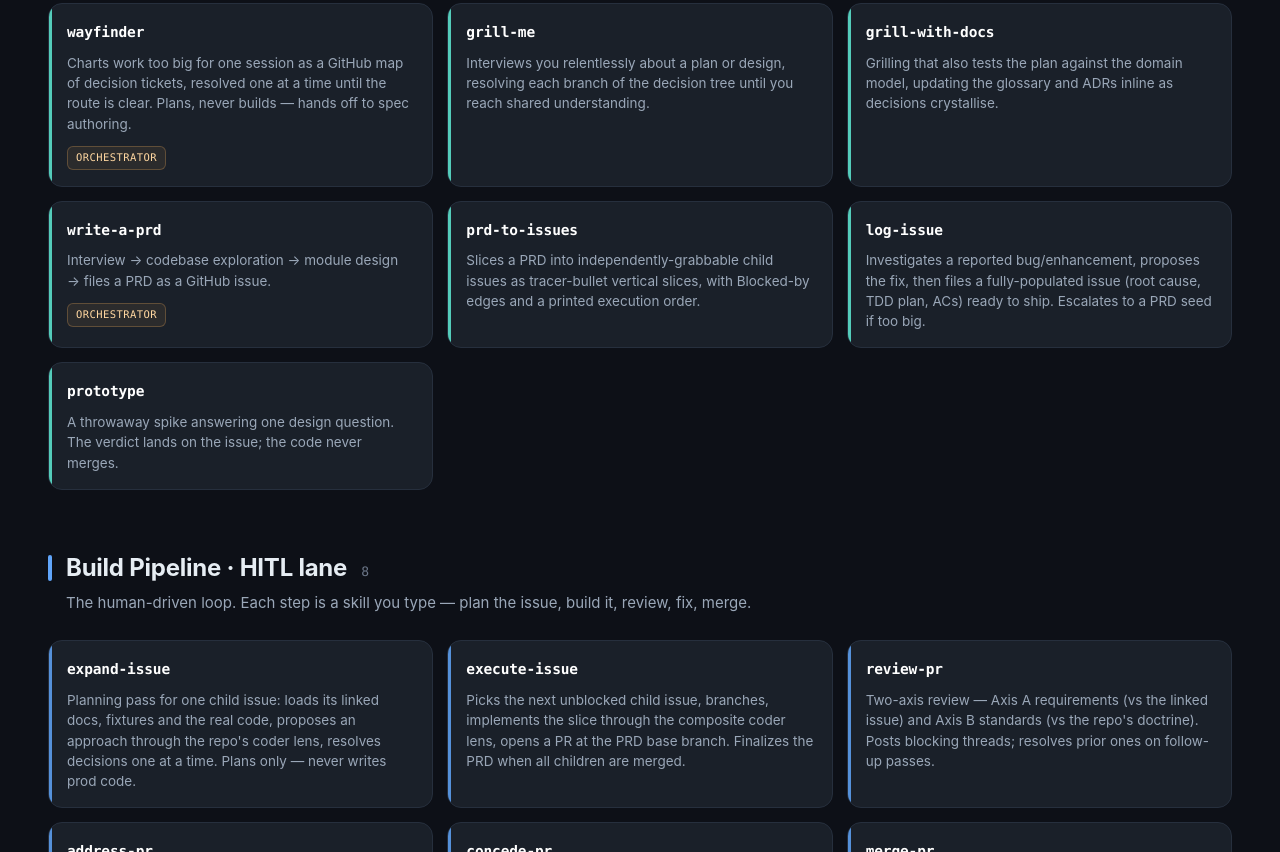
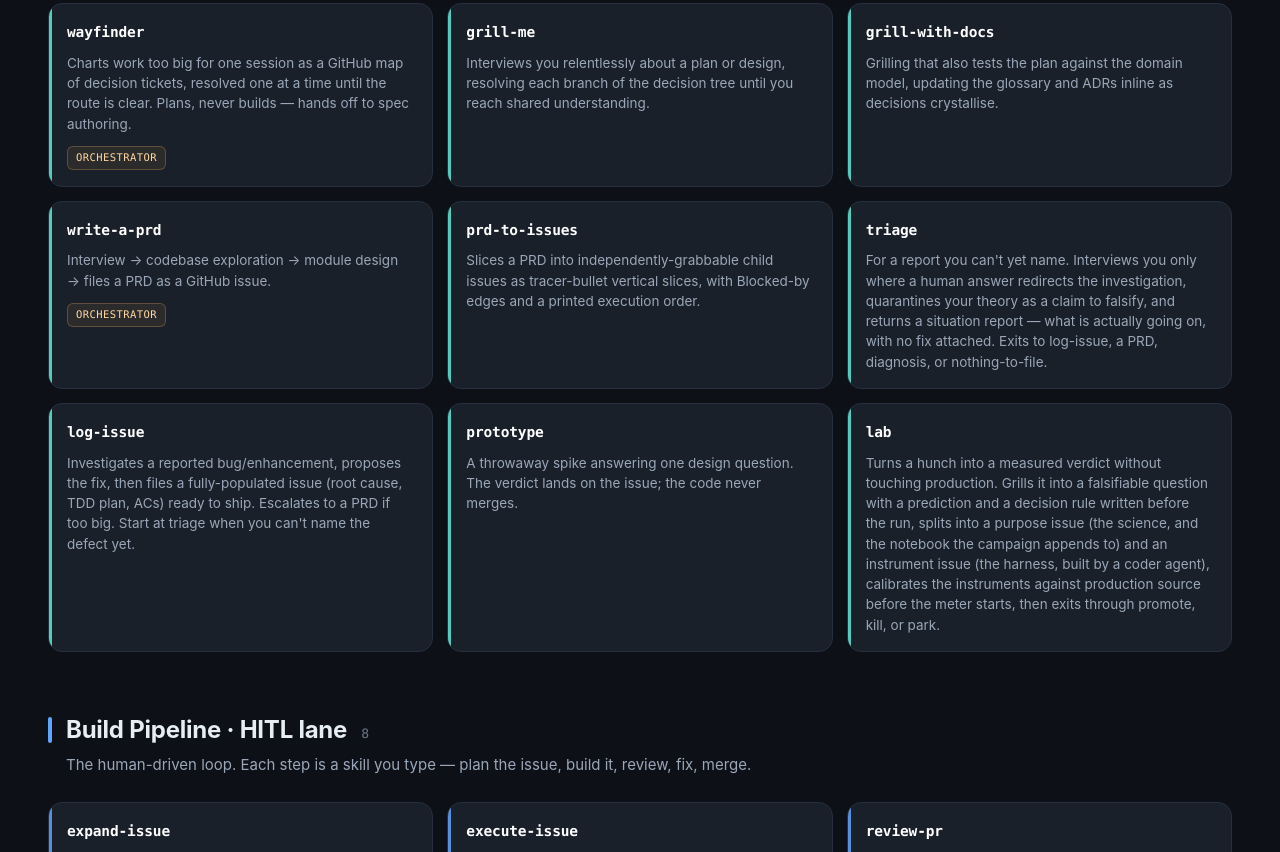
Before and after one commit to jicata/skills, a plain HTML site: page showcase/index.html in a window 1280 px wide. Shown: the part 823-1675 px from the top of the page. Drawn offline with Linux system fonts and the light colour scheme.

Commit message:
lab: add /lab — turn a hunch into a measured verdict
Prototyping has been working in the donor repo without any hard requirements
attached, so a campaign could end with a conclusion nobody had committed to
in advance. Two labs there ran end to end and produced the conventions this
skill encodes.

The unit is a hunch sharpened into a falsifiable question, with a prediction
and a decision rule — including the branch where nothing wins — written before
anything runs. A rule set after the numbers arrive is a rationalization.

Two issues per lab, coupled in one direction: the purpose issue holds the
science and doubles as the notebook the campaign appends to, and its eval
contract is the instrument issue's acceptance criteria. The instrument issue
is built autonomously by a coder agent that never touches real specimens and
never spends.

Between them sits calibration, which is not a code review: an instrument can
be perfectly correct against a premise that was wrong, pass review, and still
measure the wrong population. The check runs against production source rather
than against the purpose issue, because the same agent wrote that issue and
would only confirm its own error. In the donor repo an uncalibrated harness
ran a campaign on a fifth of the intended population; the verdict survived on
luck.

Exits are promote, kill, or park, and never none. Kill writes a constraint to
the overlay with the lab issue as its evidence pointer — a scar earned without
an incident, and the exit most often skipped.

Where prototype answers a design question by feel and throws the code away,
lab answers an empirical one with numbers and its instruments merge.

Co-Authored-By: Claude Opus 5 (1M context) <noreply@anthropic.com>

```diff
--- a/showcase/index.html
+++ b/showcase/index.html
@@ -253,8 +253,10 @@ const CATEGORIES = [
       { name: "grill-with-docs", desc: "Grilling that also tests the plan against the domain model, updating the glossary and ADRs inline as decisions crystallise." },
       { name: "write-a-prd", role: "orch", desc: "Interview → codebase exploration → module design → files a PRD as a GitHub issue." },
       { name: "prd-to-issues", desc: "Slices a PRD into independently-grabbable child issues as tracer-bullet vertical slices, with Blocked-by edges and a printed execution order." },
-      { name: "log-issue", desc: "Investigates a reported bug/enhancement, proposes the fix, then files a fully-populated issue (root cause, TDD plan, ACs) ready to ship. Escalates to a PRD seed if too big." },
+      { name: "triage", desc: "For a report you can't yet name. Interviews you only where a human answer redirects the investigation, quarantines your theory as a claim to falsify, and returns a situation report — what is actually going on, with no fix attached. Exits to log-issue, a PRD, diagnosis, or nothing-to-file." },
+      { name: "log-issue", desc: "Investigates a reported bug/enhancement, proposes the fix, then files a fully-populated issue (root cause, TDD plan, ACs) ready to ship. Escalates to a PRD if too big. Start at triage when you can't name the defect yet." },
       { name: "prototype", desc: "A throwaway spike answering one design question. The verdict lands on the issue; the code never merges." },
+      { name: "lab", desc: "Turns a hunch into a measured verdict without touching production. Grills it into a falsifiable question with a prediction and a decision rule written before the run, splits into a purpose issue (the science, and the notebook the campaign appends to) and an instrument issue (the harness, built by a coder agent), calibrates the instruments against production source before the meter starts, then exits through promote, kill, or park." },
     ],
   },
   {
```
Also changed, not shown: 3 other files.
